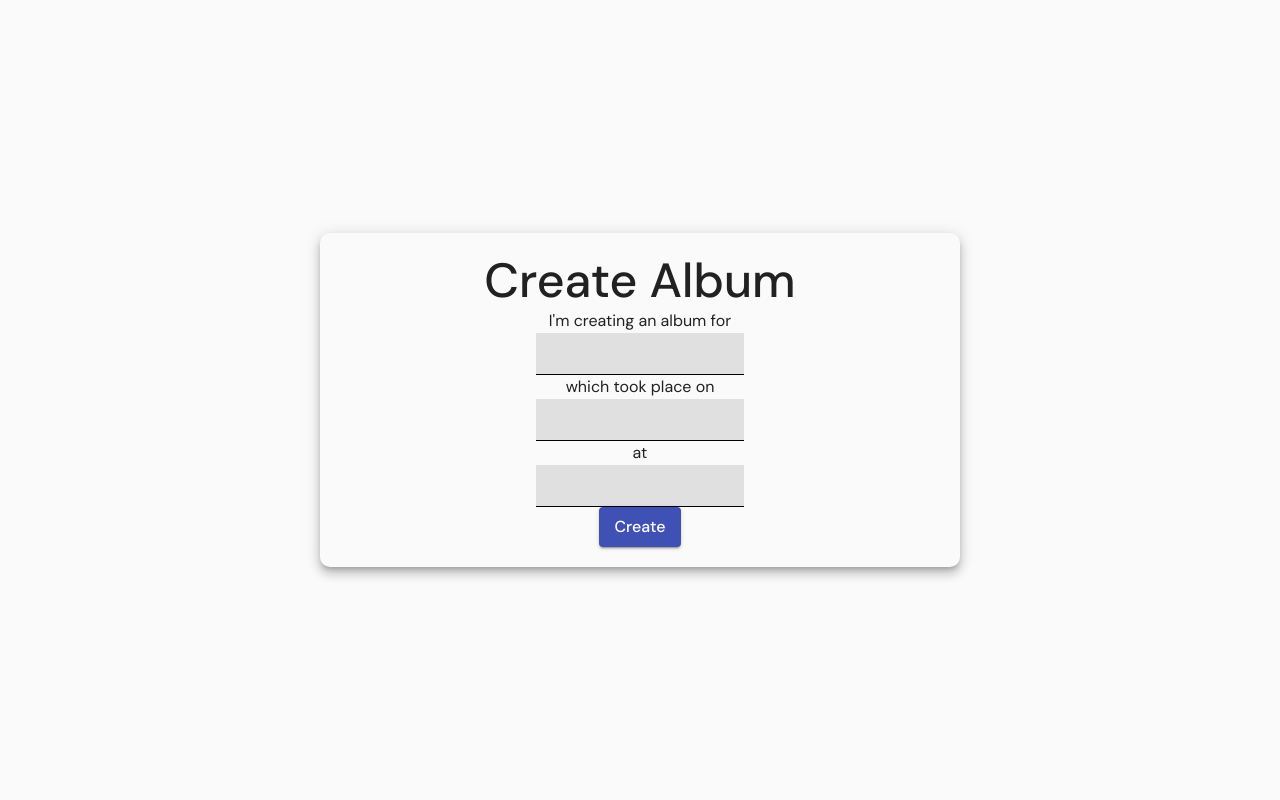
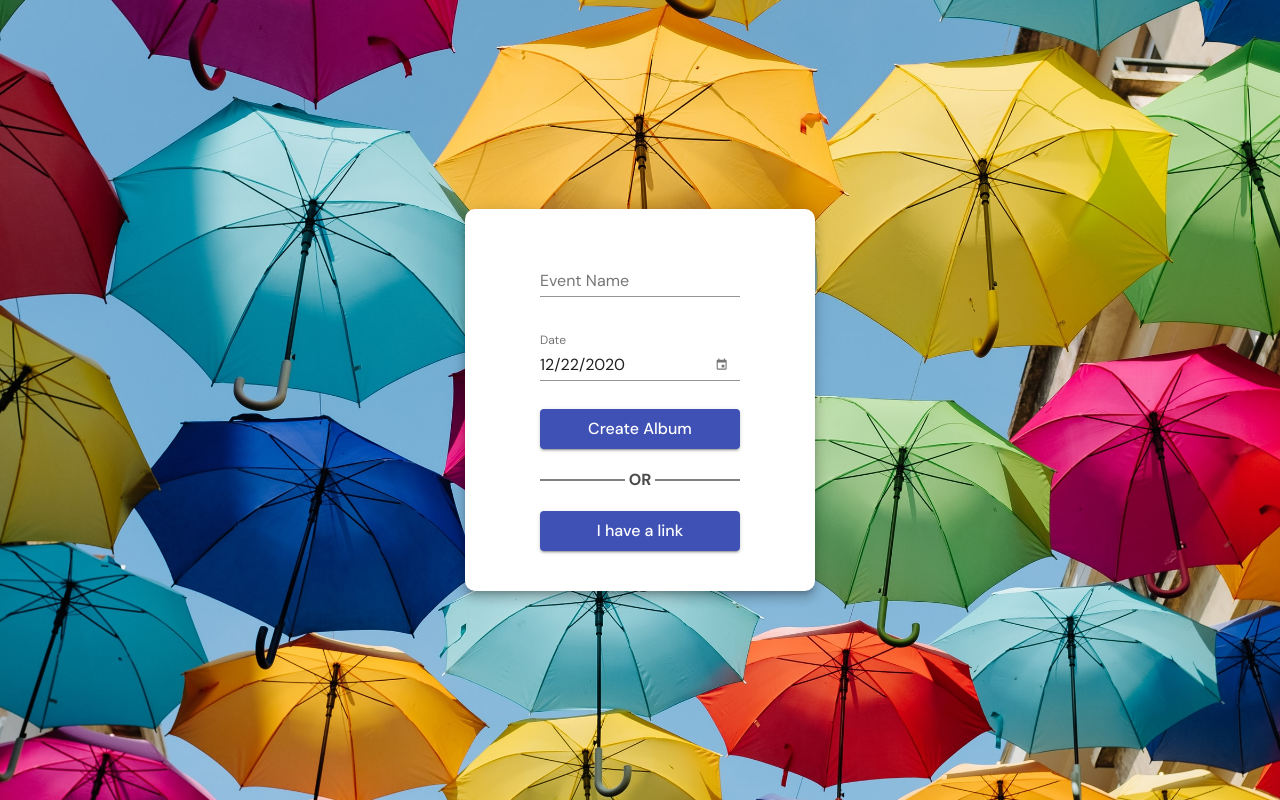
Before and after one commit to garethlau/pixelpush, a React (Create React App) app in the folder client/: page / in a window 1280 px wide. Built offline with nearby package versions, Linux system fonts and the light colour scheme.

Commit message:
Create album UI

```diff
--- a/client/package.json
+++ b/client/package.json
@@ -3,12 +3,15 @@
   "version": "0.1.0",
   "private": true,
   "dependencies": {
+    "@date-io/date-fns": "1.x",
     "@material-ui/core": "^4.11.2",
     "@material-ui/icons": "^4.11.2",
+    "@material-ui/pickers": "^3.2.10",
     "@testing-library/jest-dom": "^5.11.4",
     "@testing-library/react": "^11.1.0",
     "@testing-library/user-event": "^12.1.10",
     "axios": "^0.21.0",
+    "date-fns": "^2.16.1",
     "framer-motion": "^3.1.1",
     "notistack": "^1.0.2",
     "query-string": "^6.13.7",
--- /dev/null
+++ b/client/src/_components/Seperator.js
@@ -0,0 +1,32 @@
+import React from "react";
+import { makeStyles } from "@material-ui/core/styles";
+
+const useStyles = makeStyles((theme) => ({
+  root: {
+    display: "flex",
+    alignItems: "center",
+    textAlign: "center",
+    "&::before": {
+      content: "''",
+      flex: 1,
+      borderBottom: "2px solid #000000",
+      marginRight: "0.25em",
+      opacity: 0.7,
+    },
+    "&::after": {
+      content: "''",
+      flex: 1,
+      borderBottom: "2px solid #000000",
+      marginLeft: "0.25em",
+      opacity: 0.7,
+    },
+    color: "#000000",
+    opacity: 0.7,
+    fontWeight: "bold",
+  },
+}));
+
+export default function Seperator({ children }) {
+  const cls = useStyles();
+  return <div className={cls.root}>{children}</div>;
+}
--- a/client/src/_pages/Home.js
+++ b/client/src/_pages/Home.js
@@ -1,12 +1,21 @@
 import { makeStyles } from "@material-ui/core/styles";
 import Typography from "@material-ui/core/Typography";
 import TextInput from "../_components/TextInput";
+import TextField from "@material-ui/core/TextField";
 import Button from "../_components/Button";
 import { useHistory } from "react-router-dom";
 import useTextInput from "../_hooks/useTextInput";
-
+import { useState } from "react";
 import useCreateAlbum from "../_mutations/useCreateAlbum";
 import { useSnackbar } from "notistack";
+import {
+  MuiPickersUtilsProvider,
+  KeyboardTimePicker,
+  KeyboardDatePicker,
+} from "@material-ui/pickers";
+import DateFnsUtils from "@date-io/date-fns";
+import Seperator from "../_components/Seperator";
+import backgroundImg from "../_assets/images/home-background.jpg";
 
 const useStyles = makeStyles((theme) => ({
   root: {
@@ -22,9 +31,21 @@ const useStyles = makeStyles((theme) => ({
   },
   form: {
     boxShadow: theme.shadows[7],
-    width: "640px",
+    width: "350px",
     padding: "20px",
     borderRadius: "10px",
+    zIndex: 1,
+    backgroundColor: "white",
+  },
+  input: {
+    width: "200px",
+    margin: "20px auto",
+  },
+  backgroundImg: {
+    position: "absolute",
+    width: "100%",
+    height: "100%",
+    objectFit: "cover",
   },
 }));
 
@@ -35,11 +56,18 @@ export default function Home() {
   const title = useTextInput("");
   const { mutateAsync: createAlbum } = useCreateAlbum();
   const { enqueueSnackbar, closeSnackbar } = useSnackbar();
+  const [selectedDate, setSelectedDate] = useState(new Date());
+
+  const handleDateChange = (date) => {
+    console.log(date);
+    setSelectedDate(date);
+  };
 
   async function submit() {
     try {
       const data = {
         title: title.value,
+        date: selectedDate,
       };
       const album = await createAlbum(data);
       if (album) {
@@ -69,20 +97,54 @@ export default function Home() {
 
   return (
     <div className={classes.root}>
+      <img src={backgroundImg} className={classes.backgroundImg} />
       <div className={classes.parent}>
         <div className={classes.form}>
-          <Typography variant="h1">Create Album</Typography>
           <div>
-            <Typography variant="body1">I'm creating an album for</Typography>
-            <TextInput value={title.value} onChange={title.onChange} />
-            <Typography variant="body1">which took place on</Typography>
-            <TextInput />
-            <Typography variant="body1">at</Typography>
-            <TextInput />
+            <div className={classes.input}>
+              <TextField
+                label="Event Name"
+                fullWidth
+                value={title.value}
+                onChange={title.onChange}
+              />
+            </div>
+            <div className={classes.input}>
+              <MuiPickersUtilsProvider utils={DateFnsUtils}>
+                <KeyboardDatePicker
+                  disableToolbar
+                  variant="inline"
+                  format="MM/dd/yyyy"
+                  margin="normal"
+                  id="date-picker-inline"
+                  label="Date"
+                  value={selectedDate}
+                  onChange={handleDateChange}
+                  disableFuture
+                  KeyboardButtonProps={{
+                    "aria-label": "change date",
+                  }}
+                />
+              </MuiPickersUtilsProvider>
+            </div>
           </div>
-          <div>
-            <Button variant="contained" color="primary" onClick={submit}>
-              Create
+          <div className={classes.input}>
+            <Button
+              fullWidth
+              variant="contained"
+              color="primary"
+              onClick={submit}
+            >
+              Create Album
+            </Button>
+          </div>
+          <div className={classes.input}>
+            <Seperator>OR</Seperator>
+          </div>
+
+          <div className={classes.input}>
+            <Button fullWidth variant="contained" color="primary">
+              I have a link
             </Button>
           </div>
         </div>
```
Also changed, not shown: client/src/_assets/images/home-background.jpg (added), 1 other file (tests, documents, lock files or other folders).
